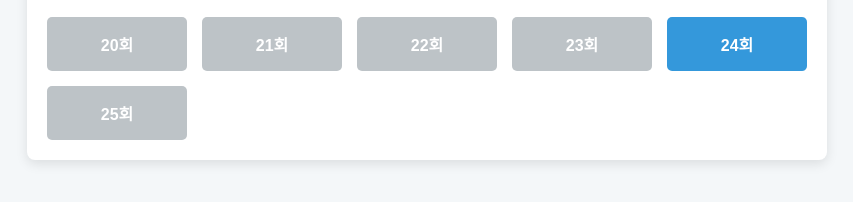
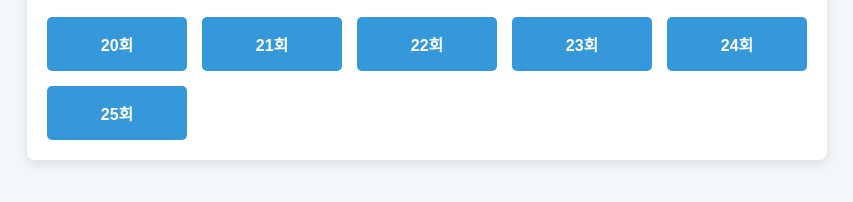
Before and after one commit to allipceo/ExamBank2, a plain HTML site: page web/index.html in a window 1280 px wide. Shown: the part 124-326 px from the top of the page, without its empty margins (213-1066 px from the left). Drawn offline with Linux system fonts and the light colour scheme.

Commit message:
update index
delete disable

```diff
--- a/web/index.html
+++ b/web/index.html
@@ -39,12 +39,12 @@
                 <h1>보험중개사 자격시험</h1>
             </div>
             <div class="exam-grid">
-                <button class="btn disabled">20회</button>
-                <button class="btn disabled">21회</button>
-                <button class="btn disabled">22회</button>
-                <button class="btn disabled">23회</button>
+                <button class="btn">20회</button>
+                <button class="btn">21회</button>
+                <button class="btn">22회</button>
+                <button class="btn">23회</button>
                 <button id="start-exam-24" class="btn">24회</button>
-                <button class="btn disabled">25회</button>
+                <button class="btn">25회</button>
             </div>
         </div>
 
```
